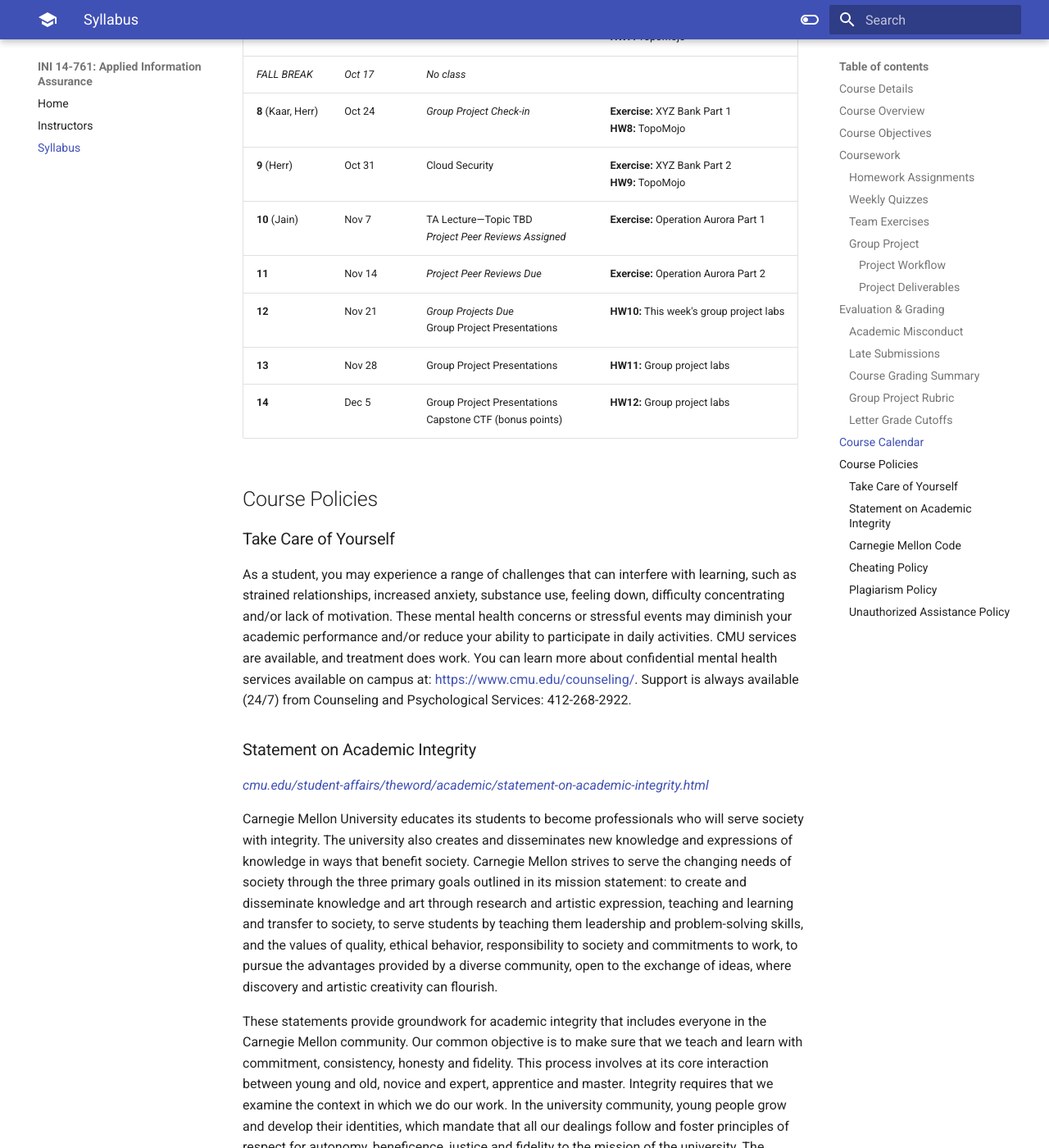
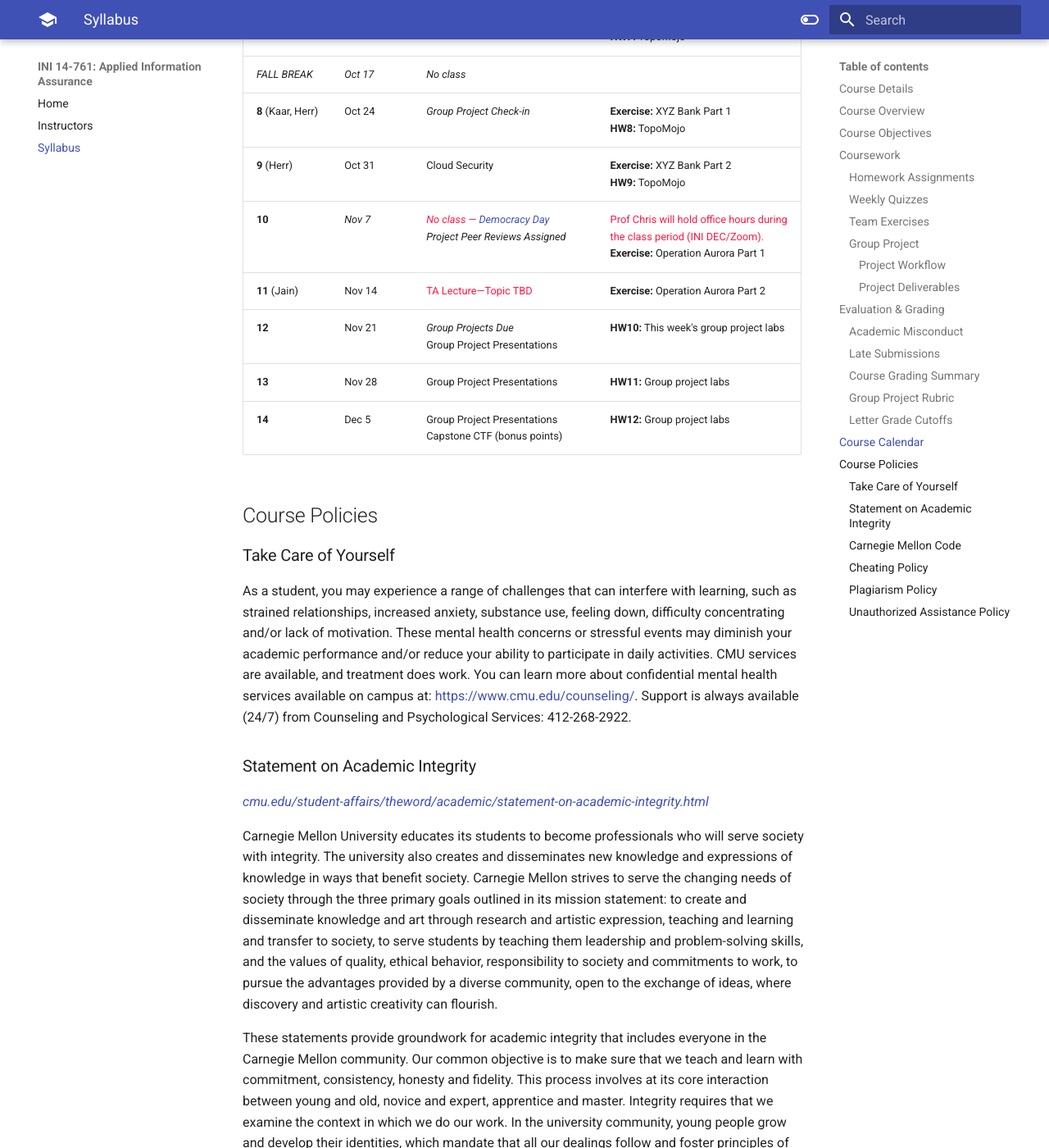
Before and after one commit to mattkaar/aia-web, an MkDocs documentation site: the page built from docs/syllabus.md, in a window 1280 px wide and 1400 px high, scrolled down 7743 px. Shown: the whole window at 82% size. Built offline with MkDocs 1.6.1 and Material for MkDocs 9.7.7, drawn with Linux system fonts in a browser that asks for light colours.

Commit message:
F23 version 2

```diff
--- a/docs/stylesheets/extra.css
+++ b/docs/stylesheets/extra.css
@@ -1,3 +1,7 @@
 .md-typeset .admonition {
     font-size: 0.8rem
 }
+
+.red {
+    color: #ff1947
+}
--- a/docs/syllabus.md
+++ b/docs/syllabus.md
@@ -3,7 +3,7 @@
 # Syllabus
 
 **14-761: Applied Information Assurance**
-_Fall 2023_
+_Fall 2023 <a href="#course-calendar"><span class="red">version 2</span></a>_
 
 ## Course Details
 
@@ -175,8 +175,8 @@ Students who miss assignment deadlines will have **24 hours** to submit late wor
 | _FALL BREAK_        | _Oct 17_ | _No class_                                                      |                                                         |
 | **8** (Kaar, Herr)  | Oct 24   | _Group Project Check-in_                                        | **Exercise:** XYZ Bank Part 1<br/>**HW8:** TopoMojo     |
 | **9** (Herr)        | Oct 31   | Cloud Security                                                  | **Exercise:** XYZ Bank Part 2<br/>**HW9:** TopoMojo     |
-| **10** (Jain)       | Nov 7    | TA Lecture&mdash;Topic TBD<br/> _Project Peer Reviews Assigned_ | **Exercise:** Operation Aurora Part 1                   |
-| **11**              | Nov 14   | _Project Peer Reviews Due_                                      | **Exercise:** Operation Aurora Part 2                   |
+| **10**              | _Nov 7_  | _<span class="red">No class &mdash;</span> [Democracy Day](https://www.cmu.edu/leadership/the-provost/provost-initiatives/democracy-day/index.html)_<br>_Project Peer Reviews Assigned_ | <span class="red">Prof Chris will hold office hours during<br>the class period (INI DEC/Zoom).</span><br/>**Exercise:** Operation Aurora Part 1 |
+| **11** (Jain)       | Nov 14   | <span class="red">TA Lecture&mdash;Topic TBD</span>             | **Exercise:** Operation Aurora Part 2                   |
 | **12**              | Nov 21   | _Group Projects Due_<br/>Group Project Presentations            | **HW10:** This week's group project labs                |
 | **13**              | Nov 28   | Group Project Presentations                                     | **HW11:** Group project labs                            |
 | **14**              | Dec 5    | Group Project Presentations<br/>Capstone CTF (bonus points)     | **HW12:** Group project labs                            |
```
